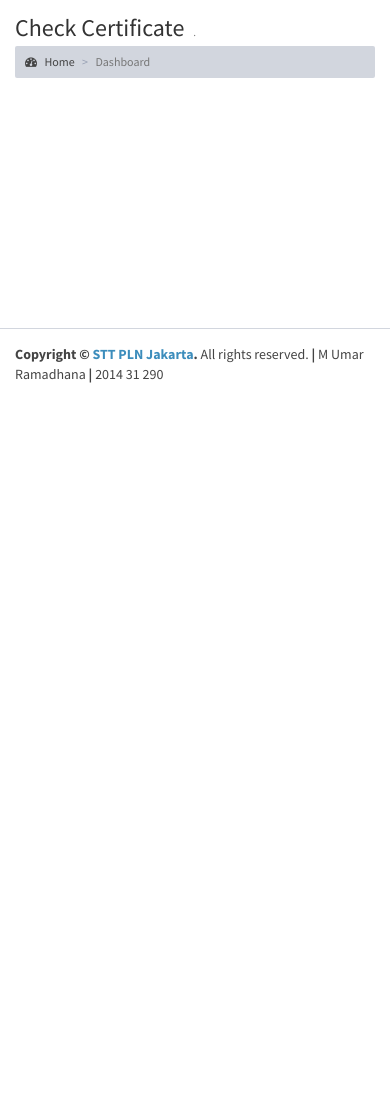
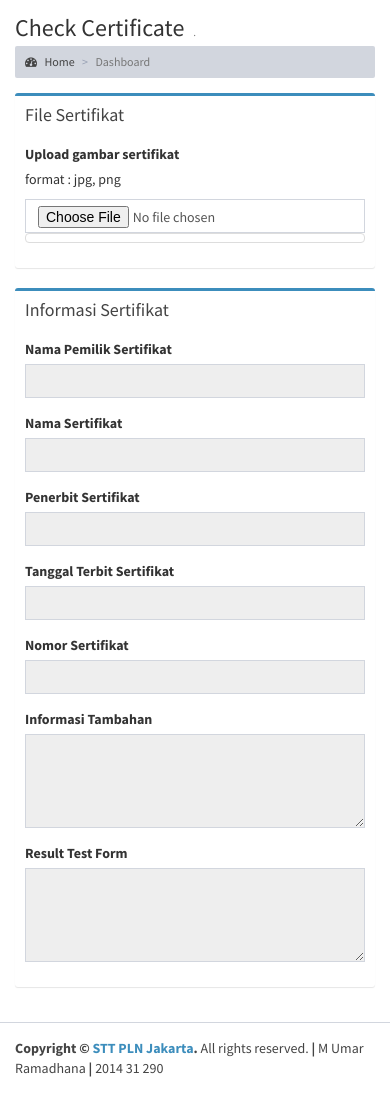
Before and after one commit to umarkotak/sweet_stego, a PHP site: template pages/certificate-check.php in a window 390 px wide. Before the commit the page ends 383 px from the top, so only its background shows below. Run offline with PHP 8.4, Linux system fonts and the light colour scheme; the template is opened without the code that fills it, so the values that code supplies are empty.

Commit message:
Finishing basic requirements
Create check certificate page that can read from encrypted image

Add mock certificate

```diff
--- a/pages/certificate-check.php
+++ b/pages/certificate-check.php
@@ -1,3 +1,7 @@
+<script src="lib/cryptostego.js"></script>
+<script src="lib/crypto/sha512v2.js"></script>
+<script src="lib/crypto/aes.js"></script>
+
 <!-- Content Header (Page header) -->
 <section class="content-header">
   <h1>
@@ -13,6 +17,114 @@
 <!-- Main content -->
 <section class="content">
   <div class="row">
+    <div class="col-md-8">
+      <div class="box box-primary">
+        <div class="box-header">
+          <h3 class="box-title">File Sertifikat</h3>
+        </div>
 
+        <div class="box-body">
+          <div class="form-group">
+            <label>Upload gambar sertifikat</label>
+            <p>format : jpg, png</p>
+            <input type="file" id="certificate_image" name="certificate_image" onchange="preview_image(event)" class="form-control">
+            <img id="preview_certificate_image" width="100%" class="img-thumbnail">
+          </div>
+
+          <div id="process_certificate_section" class="form-group" hidden>
+            <button id="btn_check_certificate" name="btn_check_certificate" class="btn btn-success pull-right" onclick="check_certificate()" >Check Certificate</button>
+          </div>
+        </div>
+      </div>
+    </div>
+
+    <div class="col-md-4">
+      <div class="box box-primary">
+        <div class="box-header">
+          <h3 class="box-title">Informasi Sertifikat</h3>
+        </div>
+
+        <div class="box-body">
+          <div class="form-group">
+            <label>Nama Pemilik Sertifikat</label>
+            <input type="text" id="certificate_owner_name" name="certificate_owner_name" class="form-control" readonly>
+          </div>
+
+          <div class="form-group">
+            <label>Nama Sertifikat</label>
+            <input type="text" id="certificate_name" name="certificate_name" class="form-control" readonly>
+          </div>
+
+          <div class="form-group">
+            <label>Penerbit Sertifikat</label>
+            <input type="text" id="certificate_publisher" name="certificate_publisher" class="form-control" readonly>
+          </div>
+
+          <div class="form-group">
+            <label>Tanggal Terbit Sertifikat</label>
+            <input type="text" id="certificate_date_published" name="certificate_date_published" class="form-control" readonly>
+          </div>
+
+          <div class="form-group">
+            <label>Nomor Sertifikat</label>
+            <input type="text" id="certificate_number" name="certificate_number" class="form-control" readonly>
+          </div>
+
+          <div class="form-group">
+            <label>Informasi Tambahan</label>
+            <textarea id="certificate_additional_information" name="certificate_additional_information" class="form-control" rows="4" readonly></textarea>
+          </div>
+
+          <div class="form-group">
+            <label>Result Test Form</label>
+            <textarea id="result" name="result" class="form-control" rows="4" readonly></textarea>
+          </div>
+        </div>
+      </div>
+    </div>
   </div>
 </section>
+
+<script type="text/javascript">
+
+  var preview_image = function(event) {
+    var preview_certificate_image = document.getElementById('preview_certificate_image');
+    preview_certificate_image.src = URL.createObjectURL(event.target.files[0]);
+    $("#process_certificate_section").show();
+  };
+
+  function check_certificate() {
+    read_data_from_image();
+  }
+
+  function read_data_from_image(){
+    $("#result").html('Processing...');
+    function readfunc(){
+      var certificate_data = readMsgFromCanvas('canvas',"default",0);
+
+      if(certificate_data != null){
+          $("#result").val(certificate_data);
+          console.log(certificate_data)
+
+          var output = certificate_data.split("|");
+          output = GibberishAES.dec(output[0], output[1].split("").reverse().join(""));
+          var certificate = JSON.parse(output);
+
+          $("#certificate_name").val(certificate.certificate_name);
+          $("#certificate_publisher").val(certificate.certificate_publisher);
+          $("#certificate_date_published").val(certificate.certificate_date_published);
+          $("#certificate_number").val(certificate.certificate_number);
+          $("#certificate_additional_information").val(certificate.certificate_additional_information);
+          $("#certificate_owner_name").val(certificate.certificate_owner_name);
+
+          console.log(output);
+
+      }else $("#result").val('Data tidak ditemukan');
+
+    }
+    loadIMGtoCanvas('certificate_image','canvas',readfunc);
+  }
+
+</script>
+
+<!-- {"certificate_name":"workshop uml","certificate_publisher":"lab lanjut stt pln","certificate_date_published":"2015-05-15","certificate_number":"201501","certificate_additional_information":"sertifikat uml di lab lanjut stt pln, peserta dengan hasil baik","certificate_owner_name":"m umar ramadhana"} -->
```
Also changed, not shown: pages/certificate-protect.php (+19 -13 lines), images/sample_certificate/certi_grey_enc.png (added), images/sample_certificate/certi_umar_real.png (added), pages/js-1.php (indentation only).
